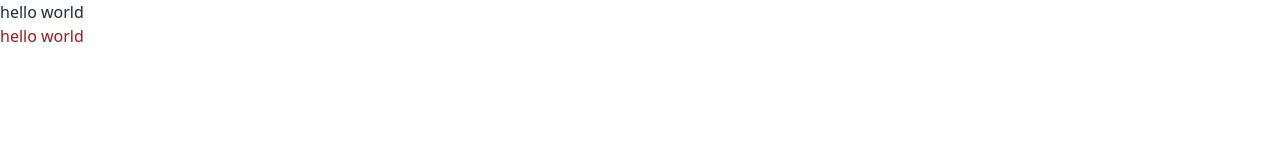
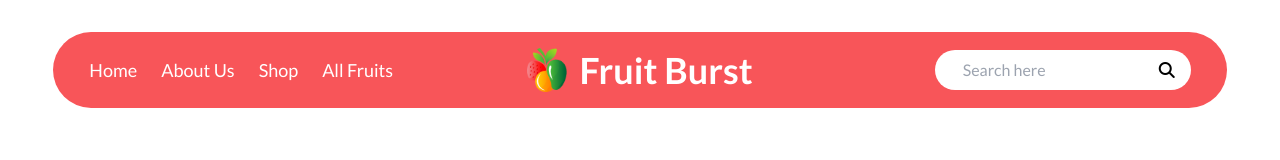
Before and after one commit to swapno92/assignment-three, a plain HTML site: page index.html in a window 1280 px wide. Drawn offline with nearby package versions, Linux system fonts and the light colour scheme.

Commit message:
nav complite

```diff
--- a/index.html
+++ b/index.html
@@ -7,11 +7,81 @@
     <title>Assignment Three</title>
     <link href="https://cdn.jsdelivr.net/npm/daisyui@3.4.0/dist/full.css" rel="stylesheet" type="text/css" />
     <script src="https://cdn.tailwindcss.com"></script>
+    <link rel="preconnect" href="https://fonts.googleapis.com">
+    <link rel="preconnect" href="https://fonts.gstatic.com" crossorigin>
+    <link href="https://fonts.googleapis.com/css2?family=Lato:wght@300;400;700&display=swap" rel="stylesheet">
+    <script src="https://kit.fontawesome.com/3664601a01.js" crossorigin="anonymous"></script>
 </head>
 
-<body>
-    <h1>hello world</h1>
-    <p class="text-red-800">hello world</p>
+
+<style>
+    .line{
+        border: 1px solid black;
+    }
+
+    .loto {
+        font-family: 'Lato', sans-serif;
+    }
+</style>
+
+
+<!-- body -->
+
+<body class="loto">
+    <!-- header -->
+    <header class="container mx-auto ">
+        <!-- nav -->
+        <nav class="navbar lg:text-white lg:bg-[#F85559] rounded-[600px] w-11/12 mx-auto mt-8 mb-14 lg:px-9">
+            <div class="navbar-start text-lg font-medium space-x-6 hidden lg:flex  ">
+                <p>Home</p>
+                <p>About Us</p>
+                <p>Shop</p>
+                <p>All Fruits</p>
+            </div>
+            <div class="lg:navbar-center navbar-start  flex lg:justify-center ">
+                <ul class="menu menu-horizontal px-1 flex items-center  space-x-3">
+                    <img src="./images/logo.png" alt="" class="w-10">
+                    <h1 class="lg:text-4xl text-xl font-bold">Fruit Burst</h1>
+                </ul>
+            </div>
+            <div class="navbar-end  ">
+                <div class="dropdown">
+                    <label tabindex="0" class="btn btn-ghost lg:hidden">
+                        <i class="fa fa-xl fa-solid fa-bars"></i>
+                    </label>
+                    <div tabindex="0"
+                        class="menu menu-sm dropdown-content relative -ml-[320px] mt-8 z-[1] w-96  rounded-[600px] flex flex-row justify-center space-y-3">
+                        <div class="flex items-center text-lg font-medium space-x-6 border border-red-400 rounded-3xl py-4 px-3">
+                            <p>Home</p>
+                            <p>About Us</p>
+                            <p>Shop</p>
+                            <p>All Fruits</p>
+                        </div>
+                        <div class="border border-red-400 rounded-3xl"><label for="fname"></label>
+                            <input type="text" id="fname" name="fname" placeholder="Search here"
+                                class="  rounded-[600px] h-10 w-64 px-7 ">
+                            <div class=" ml-56 -mt-8 absolute text-black   "><i
+                                    class="fa fa-solid fa-magnifying-glass"></i></div>
+                        </div>
+                    </div>
+                </div>
+                <div class=" lg:flex items-center hidden  ">
+                    <label for="fname"></label>
+                    <input type="text" id="fname" name="fname" placeholder="Search here"
+                        class="  rounded-[600px] h-10 w-64 px-7 ">
+                    <div class=" ml-56 absolute text-black   "><i class="fa fa-solid fa-magnifying-glass"></i></div>
+
+                </div>
+
+            </div>
+        </nav>
+    </header>
+    <!-- main -->
+    <main>
+    </main>
+    <!-- footer -->
+    <footer>
+    </footer>
 </body>
 
 </html>
```
